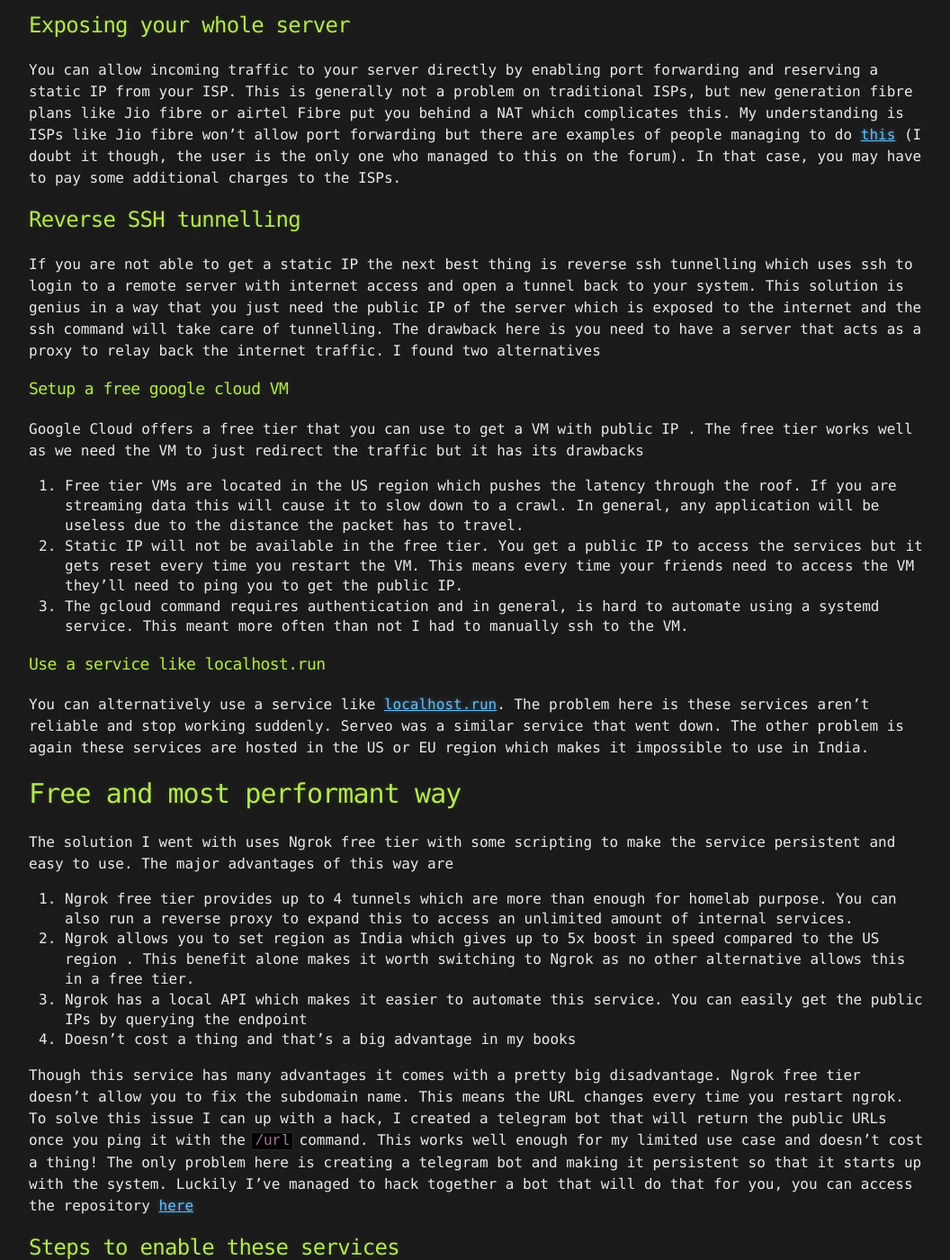
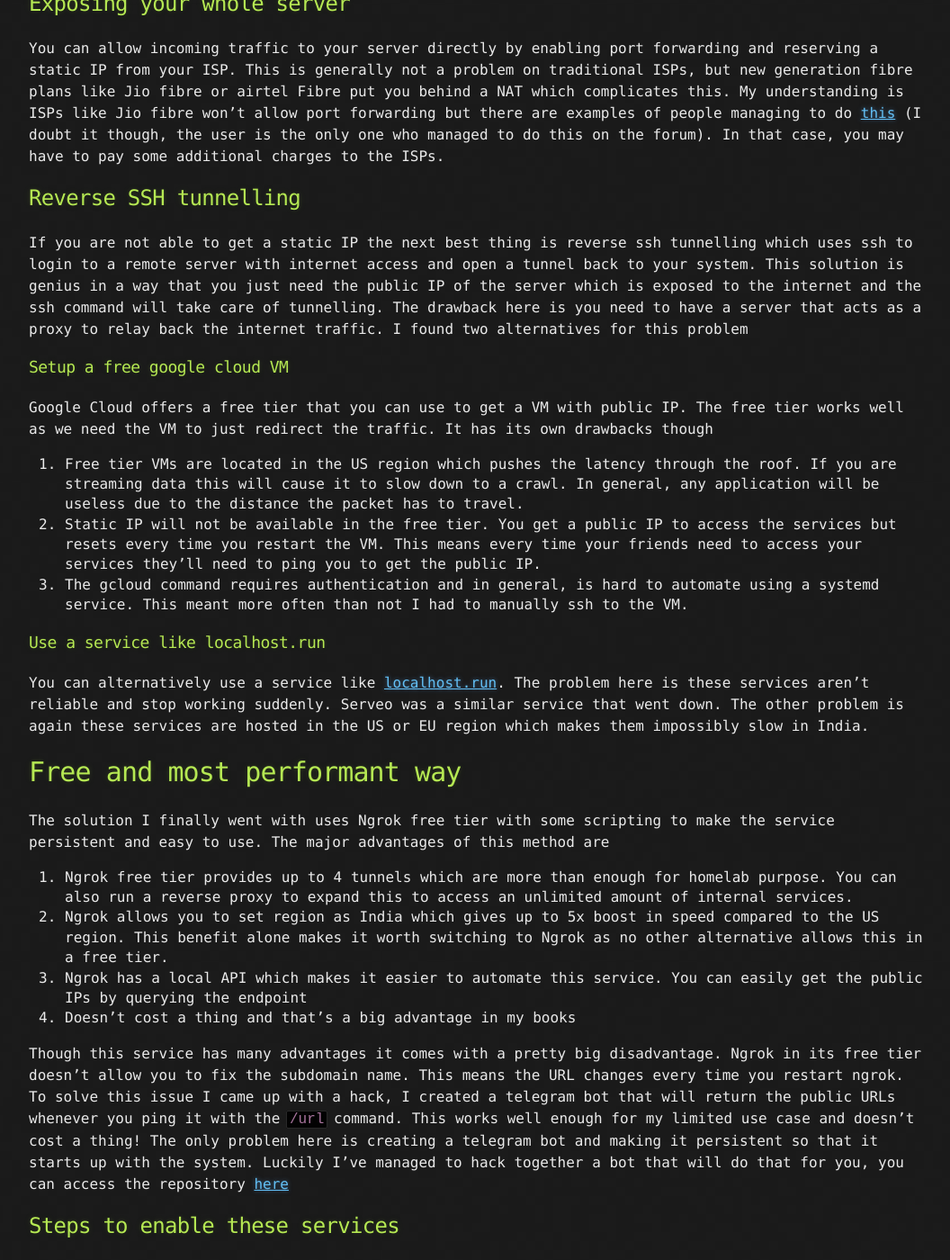
Before and after one commit to bagdeabhishek/bagdeabhishek.github.io, a Jekyll site: the page built from ngrok.md, in a window 1280 px wide and 1400 px high, scrolled down 1060 px. Shown: the whole window at 90% size, without its empty margins (108-1164 px from the left). Built offline with Jekyll 4.4.1, drawn with Linux system fonts in a browser that asks for light colours; some of the changed text lies outside the part shown.

Commit message:
Minor edits and typo fixes

````diff
--- a/ngrok.md
+++ b/ngrok.md
@@ -7,7 +7,7 @@ permalink: /ngrok/
 Ever since I started self-hosting my services, I was always looking for good ways to expose them over the internet. There are many ways to do this, but all of them come with some limitations. I'll try to discuss them in short and then discuss the solution I found the most effective.
 
 ## Why you should?
-There are many reasons for exposing services over the internet. One of the most common ones isyour friends or clients might want to check out your web app or download a file. My use case was simple, I wanted my friends to access my services over the internet. I host a lot of multimedia content which has been a great help during the COVID lockdowns.
+There are many reasons for exposing services over the internet. One of the most common ones is your friends or clients might want to check out your web app or download a file. My use case was simple, I wanted my friends to access my services over the internet.
 
 ## Why you shouldn't
 Exposing any incoming connections to your computer is almost always a bad idea. There is a high chance of it being compromised by attackers who are always on the lookout for vulnerable systems. This is also why many people place their servers behind cloud flare routing infrastructure. Exposing your personal server is worse because a skilled hacker might be able to infiltrate your home network without you even knowing.
@@ -19,36 +19,36 @@ The easiest way to accomplish the above is getting a paid service which are very
 Ngrok has various tiers and the cheapest one is for 5$/month. It comes with custom subdomains that will help you get a static URL to point your friends to. This is an easy to use option and relatively safe since you just expose the service over the internet.
 
 ## Exposing your whole server
-You can allow incoming traffic to your server directly by enabling port forwarding and reserving a static IP from your ISP. This is generally not a problem on traditional ISPs, but new generation fibre plans like Jio fibre or airtel Fibre put you behind a NAT which complicates this. My understanding is ISPs like Jio fibre won't allow port forwarding but there are examples of people managing to do [this](https://broadbandforum.co/t/160941/page-4#post-1437388) (I doubt it though, the user is the only one who managed to this on the forum). In that case, you may have to pay some additional charges to the ISPs.
+You can allow incoming traffic to your server directly by enabling port forwarding and reserving a static IP from your ISP. This is generally not a problem on traditional ISPs, but new generation fibre plans like Jio fibre or airtel Fibre put you behind a NAT which complicates this. My understanding is ISPs like Jio fibre won't allow port forwarding but there are examples of people managing to do [this](https://broadbandforum.co/t/160941/page-4#post-1437388) (I doubt it though, the user is the only one who managed to do this on the forum). In that case, you may have to pay some additional charges to the ISPs.
 
 ## Reverse SSH tunnelling
-If you are not able to get a static IP the next best thing is reverse ssh tunnelling which uses ssh to login to a remote server with internet access and open a tunnel back to your system. This solution is genius in a way that you just need the public IP of the server which is exposed to the internet and the ssh command will take care of tunnelling. The drawback here is you need to have a server that acts as a proxy to relay back the internet traffic. I found two alternatives
+If you are not able to get a static IP the next best thing is reverse ssh tunnelling which uses ssh to login to a remote server with internet access and open a tunnel back to your system. This solution is genius in a way that you just need the public IP of the server which is exposed to the internet and the ssh command will take care of tunnelling. The drawback here is you need to have a server that acts as a proxy to relay back the internet traffic. I found two alternatives for this problem
 
 ### Setup a free google cloud VM
-Google Cloud offers a free tier that you can use to get a VM with public IP . The free tier works well as we need the VM to just redirect the traffic but it has its drawbacks
+Google Cloud offers a free tier that you can use to get a VM with public IP. The free tier works well as we need the VM to just redirect the traffic. It has its own drawbacks though
 1. Free tier VMs are located in the US region which pushes the latency through the roof. If you are streaming data this will cause it to slow down to a crawl. In general, any application will be useless due to the distance the packet has to travel.
-2. Static IP will not be available in the free tier. You get a public IP to access the services but it gets reset every time you restart the VM. This means every time your friends need to access the VM they'll need to ping you to get the public IP.
+2. Static IP will not be available in the free tier. You get a public IP to access the services but resets every time you restart the VM. This means every time your friends need to access your services they'll need to ping you to get the public IP.
 3. The gcloud command requires authentication and in general, is hard to automate using a systemd service. This meant more often than not I had to manually ssh to the VM.
 
 ### Use a service like localhost.run
-You can alternatively use a service like [localhost.run](http://localhost.run/). The problem here is these services aren't reliable and stop working suddenly. Serveo was a similar service that went down. The other problem is again these services are hosted in the US or EU region which makes it impossible to use in India.
+You can alternatively use a service like [localhost.run](http://localhost.run/). The problem here is these services aren't reliable and stop working suddenly. Serveo was a similar service that went down. The other problem is again these services are hosted in the US or EU region which makes them impossibly slow in India.
 
 # Free and most performant way
-The solution I went with uses Ngrok free tier with some scripting to make the service persistent and easy to use. The major advantages of this way are
+The solution I finally went with uses Ngrok free tier with some scripting to make the service persistent and easy to use. The major advantages of this method are
 1. Ngrok free tier provides up to 4 tunnels which are more than enough for homelab purpose. You can also run a reverse proxy to expand this to access an unlimited amount of internal services.
-2. Ngrok allows you to set region as India which gives up to 5x boost in speed compared to the US region
-. This benefit alone makes it worth switching to Ngrok as no other alternative allows this in a free tier.
+2. Ngrok allows you to set region as India which gives up to 5x boost in speed compared to the US region. This benefit alone makes it worth switching to Ngrok as no other alternative allows this in a free tier.
 3. Ngrok has a local API which makes it easier to automate this service. You can easily get the public IPs by querying the endpoint
 4. Doesn't cost a thing and that's a big advantage in my books
 
-Though this service has many advantages it comes with a pretty big disadvantage. Ngrok free tier doesn't allow you to fix the subdomain name. This means the URL changes every time you restart ngrok. To solve this issue I can up with a hack, I created a telegram bot that will return the public URLs once you ping it with the `/url` command. This works well enough for my limited use case and doesn't cost a thing! The only problem here is creating a telegram bot and making it persistent so that it starts up with the system. Luckily I've managed to hack together a bot that will do that for you, you can access the repository [here](https://github.com/bagdeabhishek/telegram_bot)
+Though this service has many advantages it comes with a pretty big disadvantage. Ngrok in its free tier doesn't allow you to fix the subdomain name. This means the URL changes every time you restart ngrok. To solve this issue I came up with a hack, I created a telegram bot that will return the public URLs whenever you ping it with the `/url` command. This works well enough for my limited use case and doesn't cost a thing! The only problem here is creating a telegram bot and making it persistent so that it starts up with the system. Luckily I've managed to hack together a bot that will do that for you, you can access the repository [here](https://github.com/bagdeabhishek/telegram_bot)
 
 ## Steps to enable these services
-The steps to follow to enable this system are straightforward
-### Install Ngrok
+These are the steps you need to follow to enable this system.
+### Installing Ngrok
 Installing Ngrok is as easy as downloading the file and running it. You can download Ngrok from [here](https://ngrok.com/download) and follow the instructions to start running Ngrok directly. Since we want to run this as a service we will need to follow some extra steps.
-#### Create a configuration file
-To avoid adding all the arguments while running Ngrok we can create a configuration file. The configuration file should be at ` /home/<user-name>/.ngrok2/ngrok.yml`. You can edit it to specify the tunnels and the configuration needed. As an example, this is my configuration file
+#### 1. Create a configuration file
+To avoid adding multiple command line arguments while running Ngrok we create a configuration file. The configuration file should be at `/home/user-name/.ngrok2/ngrok.yml`. You can edit it to specify the tunnels and the configuration needed. As an example, this is my configuration file
+
 ```yaml
 authtoken: <your-auth-token> # get this token once you register on ngrok.com
 region: in # set the region closest to where you are, this makes a big difference on the speed
@@ -94,20 +94,22 @@ Once you save it, enable the service using `sudo systemctl enable ngrok.service`
 ### Telegram bot to get the public URLs
 The major drawback of using Ngrok free tier is that you cannot reserve a subdomain. This means the URL of the tunnel changes every time you run the service. To solve this issue I managed to create a telegram bot that will fetch the public-facing URLs from ngrok using its API and return them as a message. This works well for my use case as my friends can directly ping the bot and get the current URLs. It also provides an added layer of security since there is no static URL for malicious actors to target.
 
-#### Create a telegram bot
+#### 1. Create a telegram bot
 Chat with @botfather on the telegram app to create a bot. Copy the BOT_TOKEN for reference.
 
-#### Run the telegram bot
+#### 2. Run the telegram bot
 I have created a simple bot that works well enough for our purpose. Clone [this](https://github.com/bagdeabhishek/telegram_bot) repository to get the telegram bot code and you can run it directly using python.
 1. To make this work you need to set the bot token you got from the previous step as an environment  variable. You can do that by running `export BOT_TOKEN="<token-id>"` command.
 2. CD into the repository directory `cd telegram_bot;`
-3. Once you do that you can run the command using python by `python3 bot-telegram.py`
+3. Run the command using python by `python3 bot-telegram.py`
 
 The bot should be running now and you can test it by typing `/url` in the telegram chat with the bot. You should get a response similar to the one below.
 
-![bot](images/bot.jpg)
+<div align="center">
+    <img src="images/bot.jpg" alt="bot response" width="400"/>
+</div>
 
-#### Persist the bot operation using systemd
+#### 3. Persist the bot operation using systemd
 Once the bot is running we can make it run at boot using systemd. We create a systemd service that will launch at boot. The process is the same as the one in making the Ngrok systemd service. I'll paste my systemd configuration here for reference
 
 ```ini
````
Also changed, not shown: other parts of ngrok.md (+1 -1 lines).
